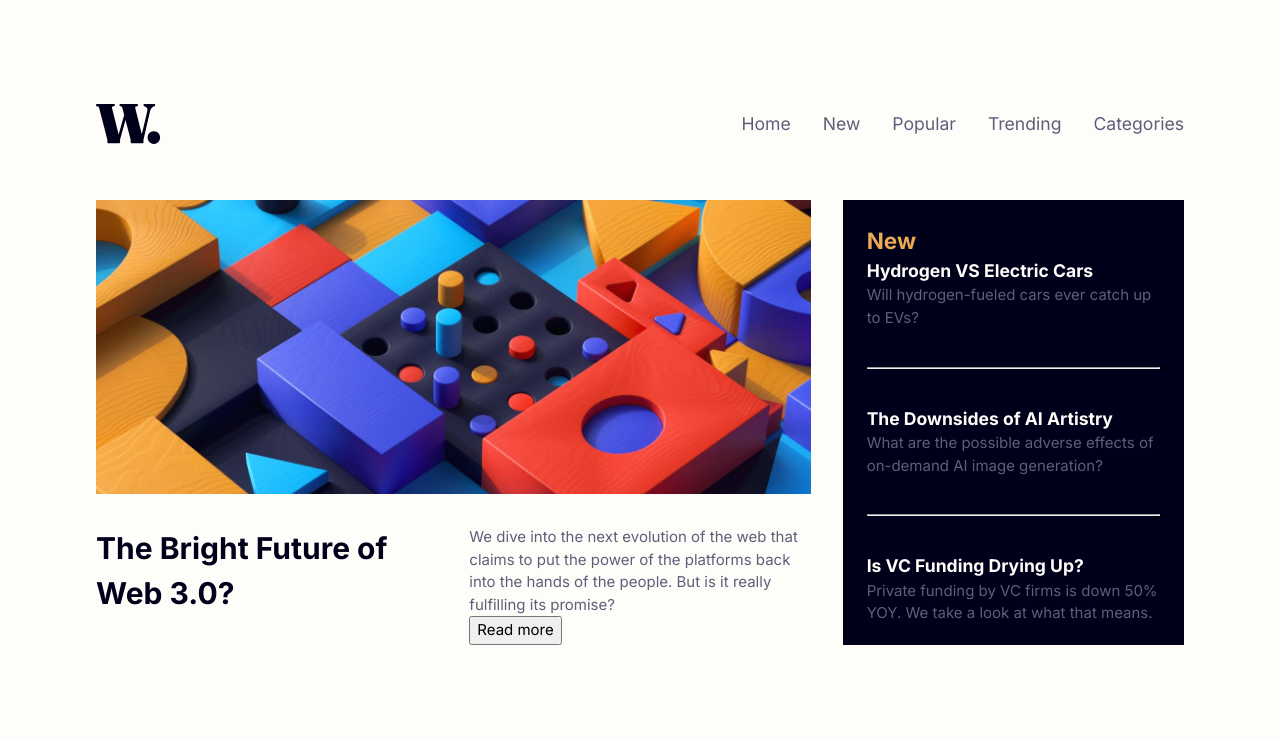
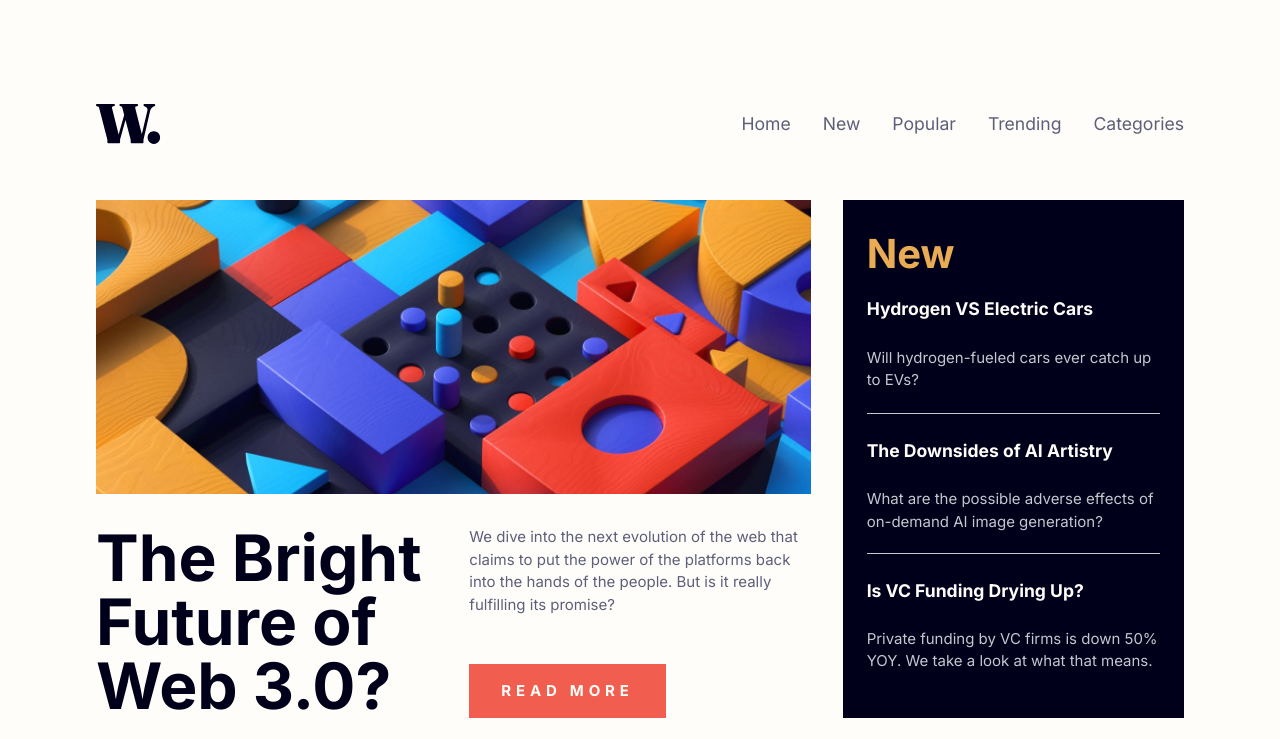
Before and after one commit to msleeuwenhoek/news-homepage, a React (Create React App) app: page / in a window 1280 px wide. Shown: the top 739 px of the page. Built offline with nearby package versions, Linux system fonts and the light colour scheme.

Commit message:
exceptions and additional utility + block classes

```diff
--- a/src/App.js
+++ b/src/App.js
@@ -16,21 +16,20 @@ function App() {
         <ArticlePreview
           img="image-retro-pcs.jpg"
           position="01"
-          header="Hydrogen VS Electric Cars"
-          txt="Will hydrogen-fueled cars ever catch up to EVs?"
+          header="Reviving Retro PCs"
+          txt="What happens when old PCs are given modern upgrades?"
         />
         <ArticlePreview
           img="image-top-laptops.jpg"
           position="02"
-          header="The Downsides of AI Artistry"
-          txt="What are the possible adverse effects of on-demand AI image generation?"
+          header="Top 10 Laptops of 2022"
+          txt="Our best picks for various needs and budgets."
         />
         <ArticlePreview
           img="image-gaming-growth.jpg"
           position="03"
-          header="Is VC Funding Drying Up?"
-          txt="Private funding by VC firms is down 50% YOY. We take a look at what that
-          means."
+          header="The Growth of Gaming"
+          txt="How the pandemic has sparked fresh opportunities."
         />
       </div>
     </div>
--- a/src/App.scss
+++ b/src/App.scss
@@ -85,7 +85,9 @@ select {
   --neutral-dark-blue: hsl(240, 100%, 5%);
 
   /** TYPOGRAPHY **/
-  --font-size: 15px;
+  --font-size-base: 15px;
+  --font-size-large: 2.5rem;
+  --font-size-largest: 4rem;
   --main-font: "Inter", sans-serif;
   --fw-base: 400;
   --fw-bold: 700;
@@ -93,11 +95,12 @@ select {
 
   /** SPACING **/
   --padding-m: 1.5rem;
+  --padding-s: 0.8rem;
 }
 
 body {
   font-family: var(--main-font);
-  font-size: var(--font-size);
+  font-size: var(--font-size-base);
   font-weight: var(--fw-base);
   background-color: var(--neutral-off-white);
   color: var(--neutral-darker-gray);
@@ -114,18 +117,49 @@ body {
 .text-white {
   color: var(--neutral-off-white);
 }
+
+.text-lighter-gray {
+  color: var(--neutral-lighter-gray);
+}
 .bg-dark {
   background-color: var(--neutral-dark-blue);
+}
+
+.bg-red {
+  background-color: var(--primary-red);
 }
 
 .padding-medium {
   padding: var(--padding-m);
 }
 
+.padding-block-m {
+  padding-block: var(--padding-m);
+}
+
+.largest-text {
+  font-size: var(--font-size-largest);
+}
+
+.large-text {
+  font-size: var(--font-size-large);
+}
+
+.button {
+  border: none;
+  padding: 1rem 2rem;
+  letter-spacing: 0.3rem;
+}
+
+.bold-text {
+  font-weight: var(--fw-bold);
+}
+
 /** BLOCK CLASSES **/
 .section {
   margin: 6rem;
 }
+
 .content-grid {
   display: grid;
   grid-template-columns: 1fr 1fr 1fr;
@@ -138,8 +172,17 @@ body {
   grid-template-columns: 1fr 1fr;
   gap: 2rem;
 
+  .headline-content-grid {
+    display: grid;
+    align-content: space-between;
+  }
+
   img {
     grid-column: span 2;
+  }
+
+  h1 {
+    line-height: 1;
   }
 }
 
@@ -147,15 +190,21 @@ body {
   display: grid;
   grid-template-columns: 1fr 2fr;
   gap: 1.5rem;
+
+  .article-preview-content {
+    display: grid;
+    align-content: space-between;
+  }
 }
 .new-grid {
   display: grid;
   grid-template-columns: 1fr;
+  grid-template-rows: 3rem 1fr 1fr 1fr;
   height: 100%;
 
-  hr {
-    height: 1%;
-    width: 100%;
+  .new-item[data-item-type="middle-item"] {
+    border-top: solid var(--neutral-lighter-gray) 1px;
+    border-bottom: solid var(--neutral-lighter-gray) 1px;
   }
 }
 
--- a/src/components/ArticlePreview.js
+++ b/src/components/ArticlePreview.js
@@ -5,9 +5,11 @@ export default function popularSection({ img, position, header, txt }) {
     <div>
       <div className="article-preview-grid">
         <img src={require(`../images/${img}`)} />
-        <div>
-          <div>{position}</div>
-          <h4 className="text-dark">{header}</h4>
+        <div className="article-preview-content">
+          <div className="large-text bold-text text-lighter-gray">
+            {position}
+          </div>
+          <h3 className="text-dark ">{header}</h3>
           <p>{txt}</p>
         </div>
       </div>
--- a/src/components/HeadlineSection.js
+++ b/src/components/HeadlineSection.js
@@ -5,15 +5,21 @@ export default function headlineSection() {
     <div className="HeadlineSection headline-grid">
       <img src={require("../images/image-web-3-desktop.jpg")} />
       <div>
-        <h1 className="text-dark">The Bright Future of Web 3.0?</h1>
+        <h1 className="text-dark largest-text">
+          The Bright Future of Web 3.0?
+        </h1>
       </div>
-      <div>
+      <div className="headline-content-grid">
         <p>
           We dive into the next evolution of the web that claims to put the
           power of the platforms back into the hands of the people. But is it
           really fulfilling its promise?
         </p>
-        <button>Read more</button>
+        <div>
+          <button className="button bg-red text-white bold-text">
+            READ MORE
+          </button>
+        </div>
       </div>
     </div>
   );
--- a/src/components/NewSection.js
+++ b/src/components/NewSection.js
@@ -3,24 +3,32 @@ import React from "react";
 export default function newSection() {
   return (
     <div className="NewSection padding-medium bg-dark">
-      <h2 className="text-orange">New</h2>
       <div className="new-grid">
-        <div>
-          <h3 className="text-white">Hydrogen VS Electric Cars</h3>
-          <p>Will hydrogen-fueled cars ever catch up to EVs?</p>
+        <h2 className="text-orange large-text">New</h2>
+
+        <div class="new-item">
+          <h3 className="text-white padding-block-m">
+            Hydrogen VS Electric Cars
+          </h3>
+          <p className="text-lighter-gray">
+            Will hydrogen-fueled cars ever catch up to EVs?
+          </p>
         </div>
-        <hr />
-        <div>
-          <h3 className="text-white">The Downsides of AI Artistry</h3>
-          <p>
+
+        <div class="new-item" data-item-type="middle-item">
+          <h3 className="text-white padding-block-m">
+            The Downsides of AI Artistry
+          </h3>
+          <p className="text-lighter-gray">
             What are the possible adverse effects of on-demand AI image
             generation?
           </p>
         </div>
-        <hr />
-        <div>
-          <h3 className="text-white">Is VC Funding Drying Up?</h3>
-          <p>
+        <div class="new-item">
+          <h3 className="text-white padding-block-m">
+            Is VC Funding Drying Up?
+          </h3>
+          <p className="text-lighter-gray">
             Private funding by VC firms is down 50% YOY. We take a look at what
             that means.
           </p>
```
